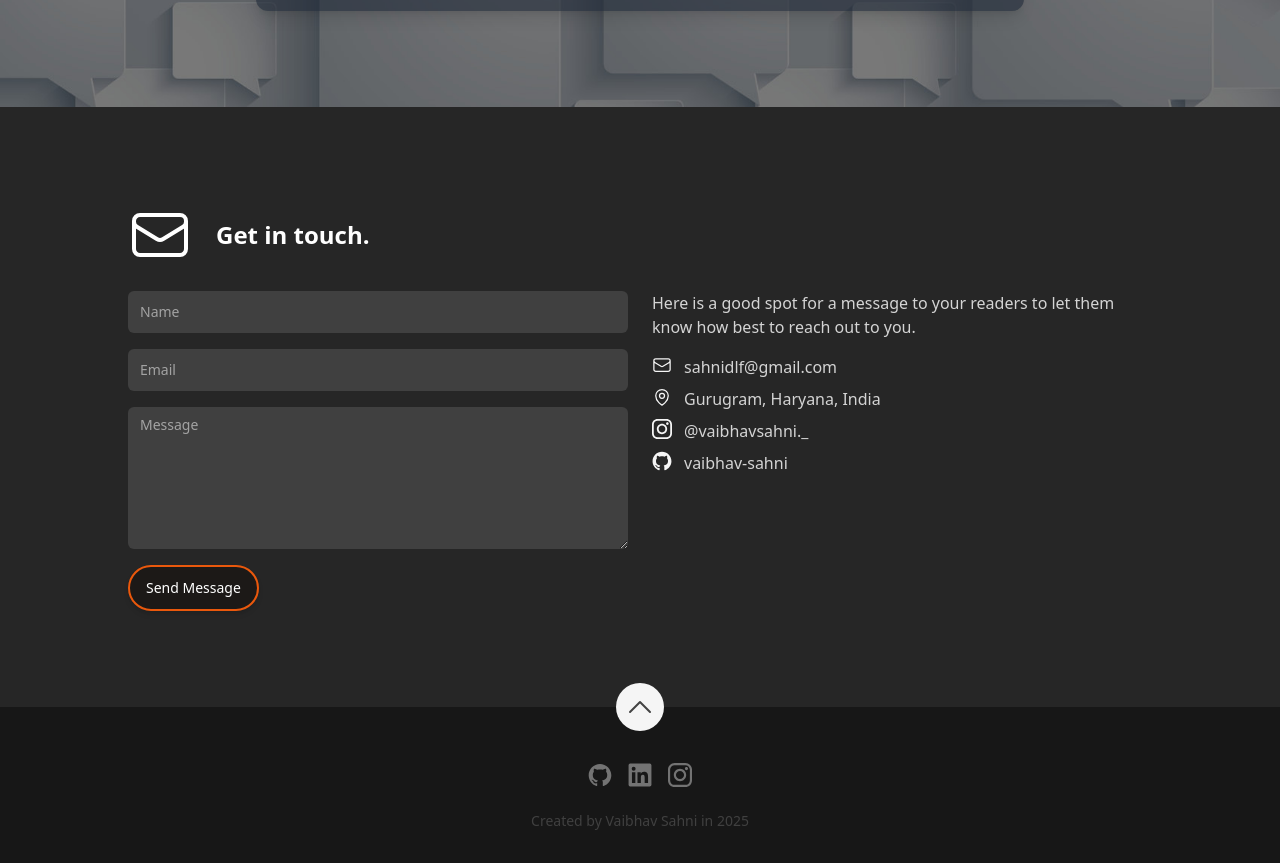
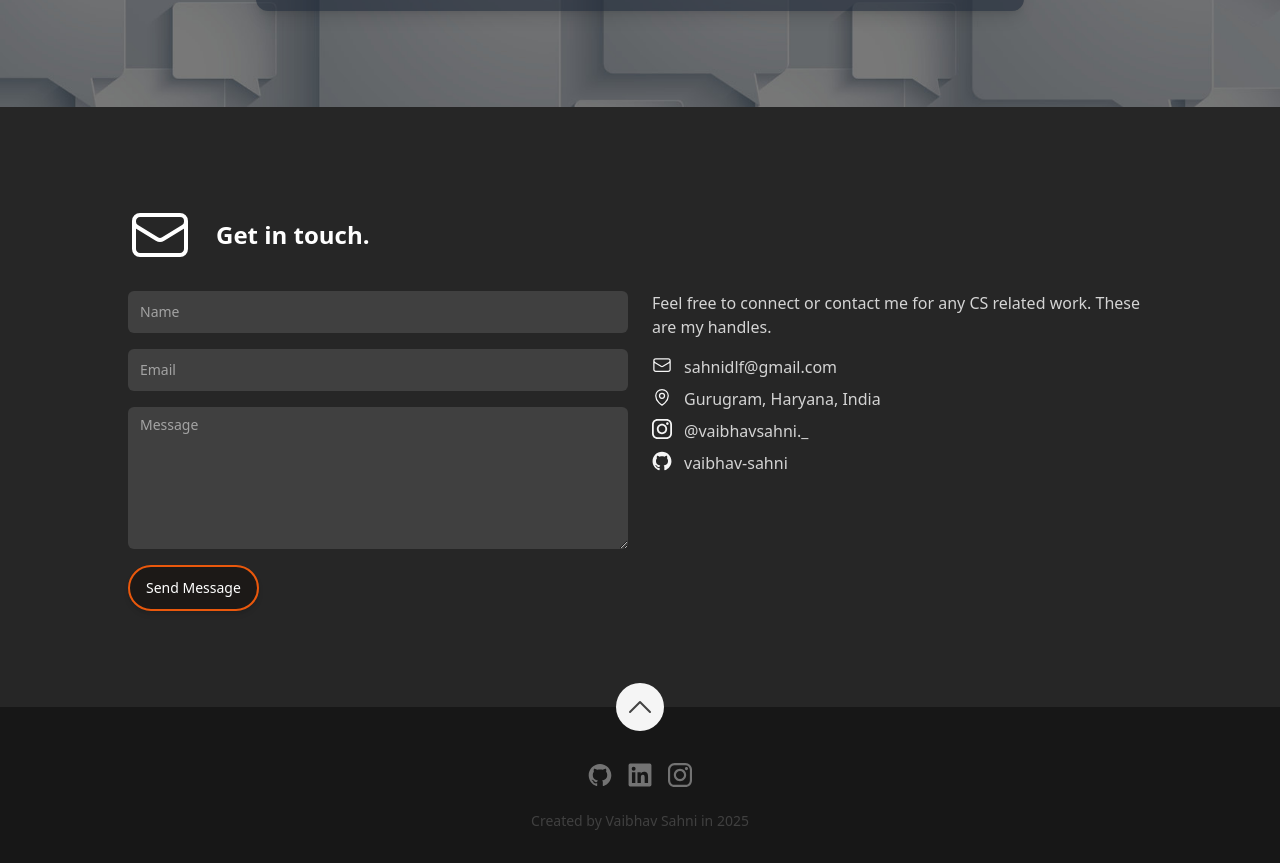
Before and after one commit to vaibhav-sahni/vaibhav-website, a Next.js app: page / in a window 1280 px wide. Shown: the part 3147-4010 px from the top of the page. Built offline with nearby package versions, Linux system fonts and the light colour scheme.

Commit message:
fixed contact page

```diff
--- a/src/data/data.tsx
+++ b/src/data/data.tsx
@@ -336,7 +336,7 @@ export const testimonial: TestimonialSection = {
 
 export const contact: ContactSection = {
   headerText: 'Get in touch.',
-  description: 'Here is a good spot for a message to your readers to let them know how best to reach out to you.',
+  description: 'Feel free to connect or contact me for any CS related work. These are my handles.',
   items: [
     {
       type: ContactType.Email,
```
